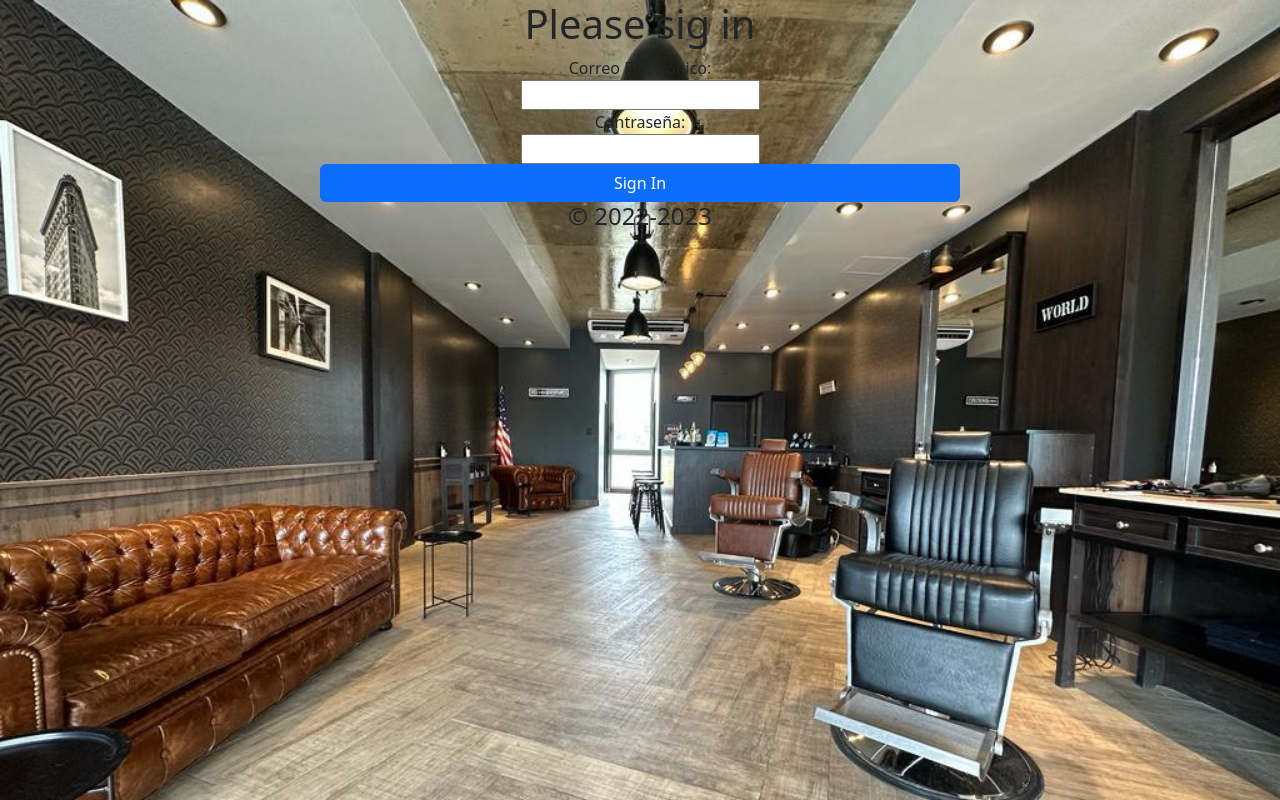
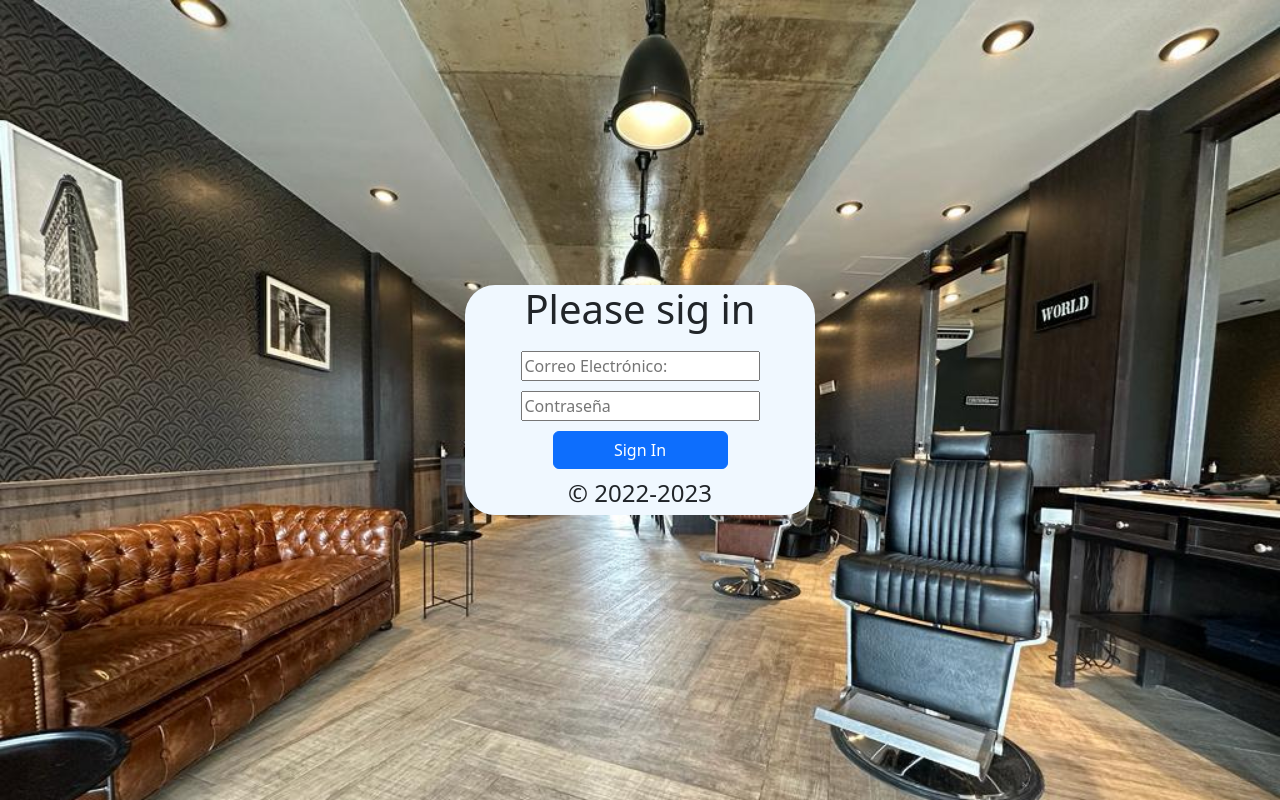
Before and after one commit to Novales87/PeluqueriaBarberia, a React (Vite) app in the folder client/: page /login in a window 1280 px wide. Built offline with nearby package versions, Linux system fonts and the light colour scheme; a web font is replaced by a local one.

Commit message:
Login structura

```diff
--- a/client/src/App.scss
+++ b/client/src/App.scss
@@ -3,6 +3,8 @@
   margin: 0 auto;
   text-align: center;
   width: 100%;
+}
+#Mode{
   height: 100%;
 }
 
--- a/client/src/Components/Login/Login.jsx
+++ b/client/src/Components/Login/Login.jsx
@@ -1,5 +1,6 @@
 import React, { useState } from "react";
 import "bootstrap/dist/css/bootstrap.min.css";
+import "./Login.scss";
 
 function Login() {
   const [email, setEmail] = useState("");
@@ -21,19 +22,20 @@ function Login() {
   };
 
   return (
+    <div className="Login-Flex">
       <form
-      style={{ display: "flex", flexDirection: "column", alignItems: "Center" }}
         onSubmit={handleSubmit}
+        className="Login-Container"
       >
         <div>
           <h1>Please sig in</h1>
         </div>
         <div>
-        <div>
-
+          {/* <div>
             <label htmlFor="email"> Correo Electrónico: </label>
-        </div>
+          </div> */}
           <input
+            placeholder="Correo Electrónico:"
             type="text"
             id="email"
             value={email}
@@ -44,10 +46,11 @@ function Login() {
         </div>
 
         <div>
-        <div>
+          {/* <div>
           <label htmlFor="password"> Contraseña: </label>
-        </div>
+        </div> */}
           <input
+            placeholder="Contraseña"
             type="password"
             id="password"
             value={password}
@@ -66,6 +69,8 @@ function Login() {
           <h4>© 2022-2023</h4>
         </div>
       </form>
+    </div>
+
   );
 }
 
--- /dev/null
+++ b/client/src/Components/Login/Login.scss
@@ -0,0 +1,18 @@
+.Login-Flex{
+    display: flex;
+    align-items: center;
+    height: 100%;
+    justify-content: center;
+    .Login-Container {
+        display: flex;
+        flex-direction: column;
+        align-items: Center;
+        width: 30%;
+        max-width: 350px;
+        min-width: 215px;
+        align-items: center;
+        gap:10px;
+        background-color: aliceblue;
+        border-radius: 30px;
+    }
+}
```
Lines whose indentation alone changed are shown as unchanged.
